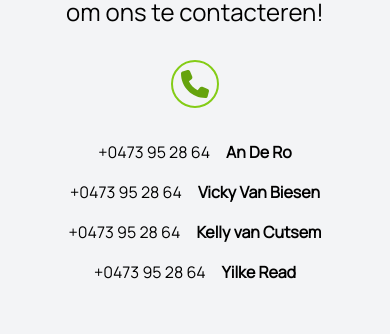
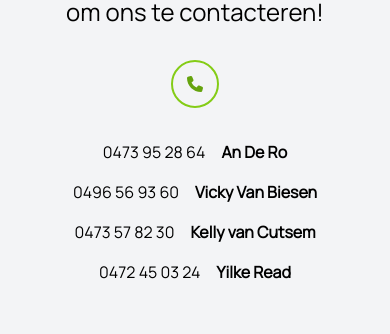
Before and after one commit to mouise1111/Nova-Nursing, a SvelteKit app: page / in a window 390 px wide. Shown: the part 3538-3872 px from the top of the page. Built offline with nearby package versions, Linux system fonts and the light colour scheme.

Commit message:
modified phone numbers

```diff
--- a/src/routes/+page.svelte
+++ b/src/routes/+page.svelte
@@ -452,25 +452,25 @@
 			<div
 				class="border-2 border-lime-500 rounded-full w-12 h-12 lg:w-20 lg:h-20 flex items-center justify-center mb-8"
 			>
-				<img src="/phone-solid.svg" alt="" class="w-16 mx-2 lg:mx-0 lg:w-12 mb-4 m-4" />
+				<img src="/phone-solid.svg" alt="" class="w-12 lg:w-12 m-4" />
 			</div>
 			<div class="flex flex-row items-center mb-4 gap-4 justify-between">
-				<a href="tel:+31612345678">+0473 95 28 64</a>
+				<a href="tel:+32473952864">0473 95 28 64</a>
 				<h3>An De Ro</h3>
 			</div>
 
 			<div class="flex flex-row items-center mb-4 gap-4 justify-between">
-				<a href="tel:+31612345678">+0473 95 28 64</a>
+				<a href="tel:+32496569360">0496 56 93 60</a>
 				<h3>Vicky Van Biesen</h3>
 			</div>
 
 			<div class="flex flex-row items-center mb-4 gap-4 justify-between">
-				<a href="tel:+31612345678">+0473 95 28 64</a>
+				<a href="tel:+32473578230">0473 57 82 30</a>
 				<h3>Kelly van Cutsem</h3>
 			</div>
 
 			<div class="flex flex-row items-center mb-4 gap-4 justify-between">
-				<a href="tel:+31612345678">+0473 95 28 64</a>
+				<a href="tel:+32472450324">0472 45 03 24</a>
 				<h3>Yilke Read</h3>
 			</div>
 		</div>
```
